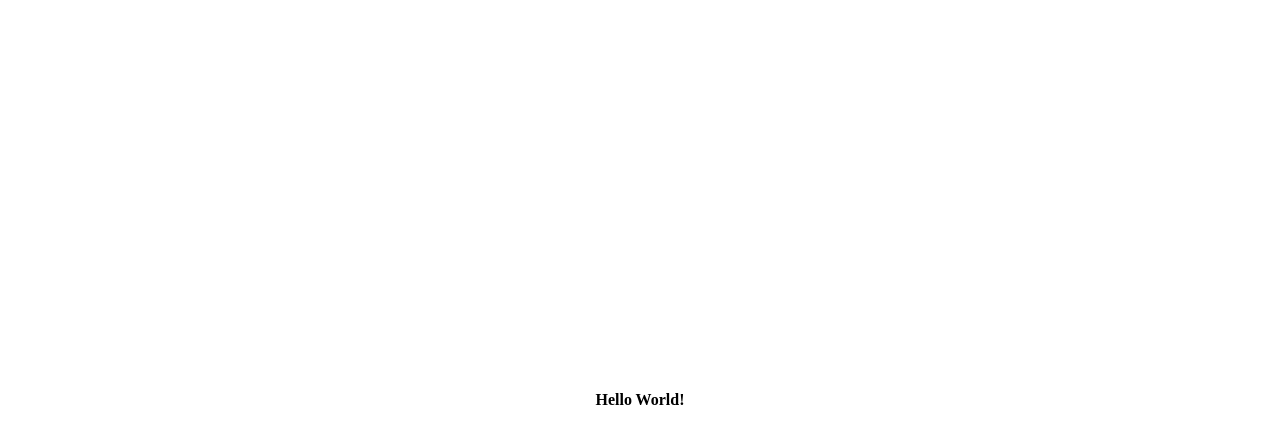
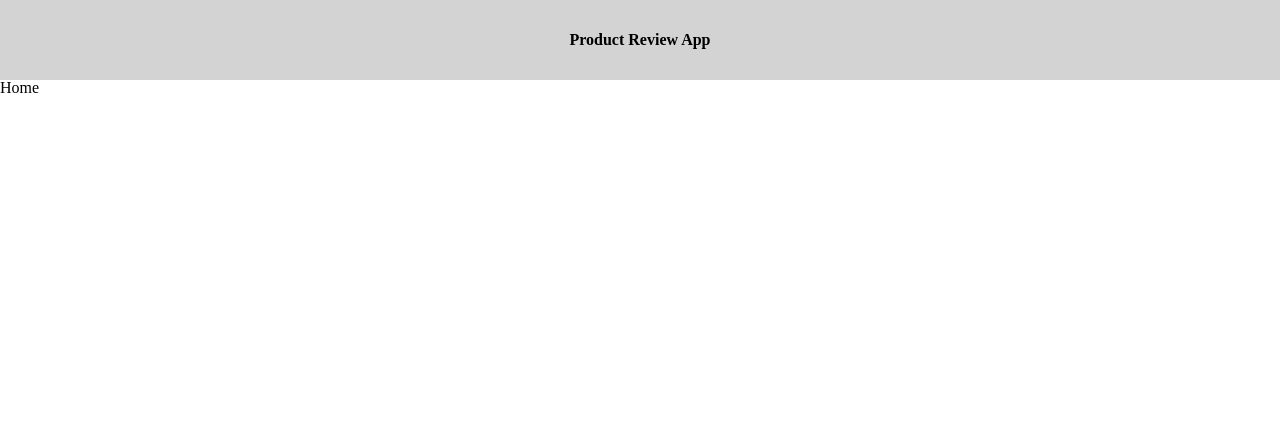
Before and after one commit to Siar416/review-app, a React (Create React App) app in the folder frontend/: page / in a window 1280 px wide. Shown: the top 444 px of the page. Built offline with nearby package versions, Linux system fonts and the light colour scheme.

Commit message:
Created component folder, along iwth navbar and home components. Installed react router dom

```diff
--- a/frontend/package.json
+++ b/frontend/package.json
@@ -8,6 +8,7 @@
     "@testing-library/user-event": "^13.5.0",
     "react": "^18.2.0",
     "react-dom": "^18.2.0",
+    "react-router-dom": "^6.3.0",
     "react-scripts": "5.0.1",
     "web-vitals": "^2.1.4"
   },
--- a/frontend/src/App.js
+++ b/frontend/src/App.js
@@ -1,7 +1,16 @@
+import { BrowserRouter, Routes, Route } from "react-router-dom";
+import Navbar from "./components/Navbar";
+import Home from "./components/pages/Home";
+
 function App() {
   return (
     <div className="App">
-      <h1>Hello World!</h1>
+      <BrowserRouter>
+        <Navbar />
+        <Routes>
+          <Route exact path="/" element={<Home />} />
+        </Routes>
+      </BrowserRouter>
     </div>
   );
 }
--- /dev/null
+++ b/frontend/src/components/Navbar.jsx
@@ -0,0 +1,13 @@
+import { Link } from "react-router-dom";
+
+function Navbar() {
+  return (
+    <header className="navbar">
+      <Link to="/">
+        <h1>Product Review App</h1>
+      </Link>
+    </header>
+  );
+}
+
+export default Navbar;
--- /dev/null
+++ b/frontend/src/components/pages/Home.jsx
@@ -0,0 +1,7 @@
+import React from "react";
+
+function Home() {
+  return <div>Home</div>;
+}
+
+export default Home;
--- a/frontend/src/index.css
+++ b/frontend/src/index.css
@@ -127,12 +127,16 @@ table {
   border-spacing: 0;
 }
 
-
-
 .App {
   width: 100vw;
   height: 100vh;
+}
+
+.navbar a {
+  background-color: lightgrey;
+  line-height: 5rem;
   display: flex;
   justify-content: center;
-  align-items: center;
+  text-decoration: none;
+  color: black;
 }
```
Also changed, not shown: 1 other file (tests, documents, lock files or other folders).
